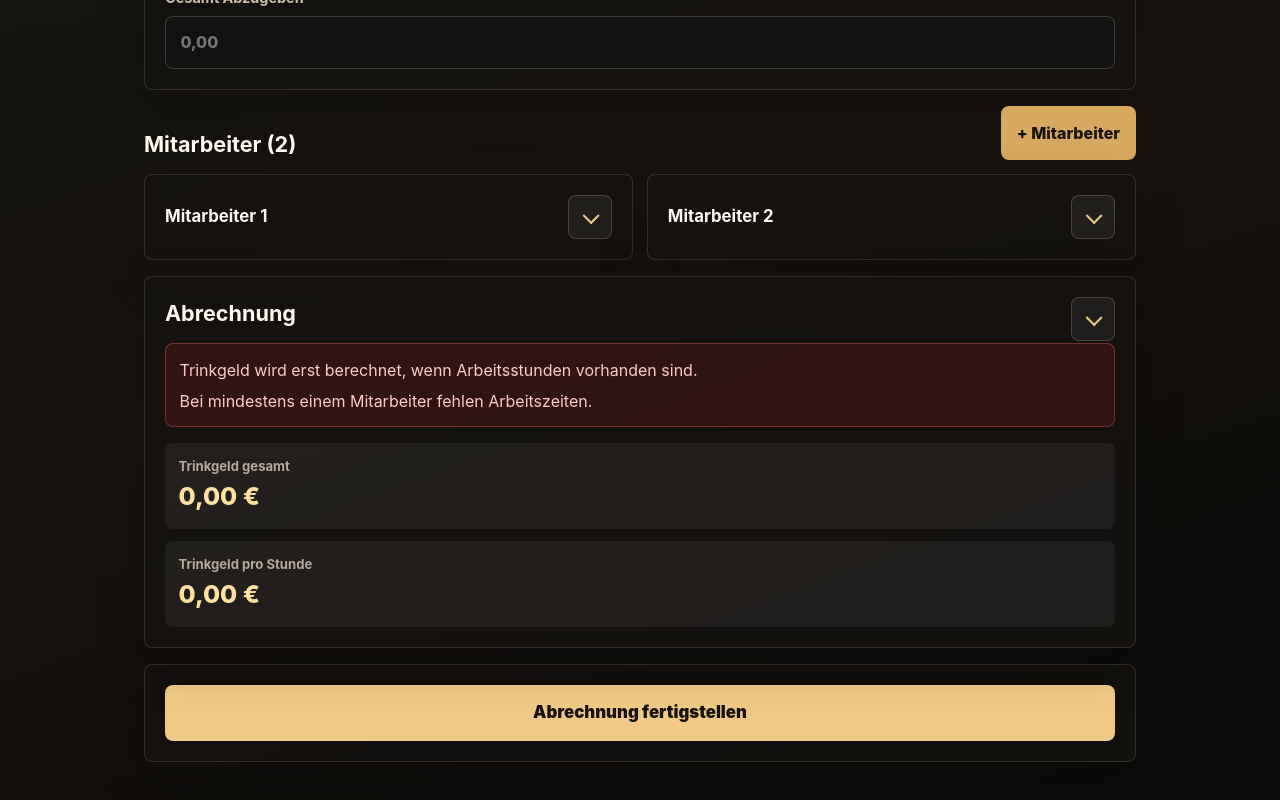
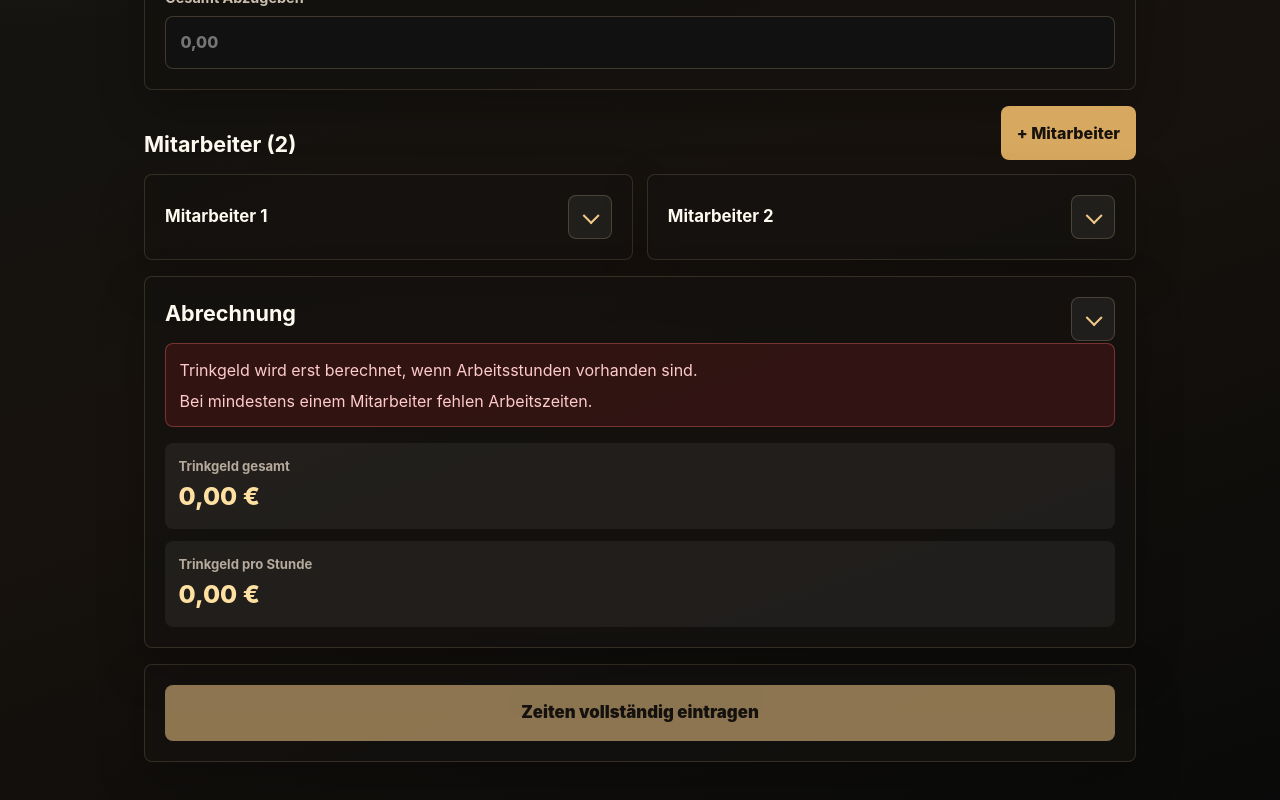
Before and after one commit to fabi-psk/Abrechnung, a React (Vite) app in the folder frontend/: page / in a window 1280 px wide. Shown: the part 350-1150 px from the top of the page. Built offline with nearby package versions, Linux system fonts and the light colour scheme.

Commit message:
Refine action button states

```diff
--- a/frontend/src/App.jsx
+++ b/frontend/src/App.jsx
@@ -55,6 +55,9 @@ function App() {
   const settlement = useMemo(
     () => calculateSettlement({ cashRevenue, amountToSubmit, employees }),
     [cashRevenue, amountToSubmit, employees],
+  );
+  const hasMissingEmployeeTimes = employees.some(
+    (employee) => !employee.startTime || !employee.endTime,
   );
 
   const updateEmployee = (id, updates) => {
@@ -175,7 +178,9 @@ function App() {
   };
 
   const finishButtonLabel =
-    finishStatus === "working"
+    hasMissingEmployeeTimes
+      ? "Zeiten vollständig eintragen"
+      : finishStatus === "working"
       ? "PDF wird erstellt..."
       : finishStatus === "shared"
         ? "PDF geteilt"
@@ -303,7 +308,7 @@ function App() {
       <section className="finish-panel">
         <button
           className="finish-button"
-          disabled={finishStatus === "working"}
+          disabled={finishStatus === "working" || hasMissingEmployeeTimes}
           type="button"
           onClick={finishSettlement}
         >
--- a/frontend/src/styles.css
+++ b/frontend/src/styles.css
@@ -191,8 +191,9 @@ input.invalid,
 }
 
 .add-button.save-button {
-  background: #4ade80;
-  color: #0f2417;
+  border: 1px solid rgba(74, 222, 128, 0.42);
+  background: rgba(22, 101, 52, 0.28);
+  color: #86efac;
 }
 
 .reset-button {
```
